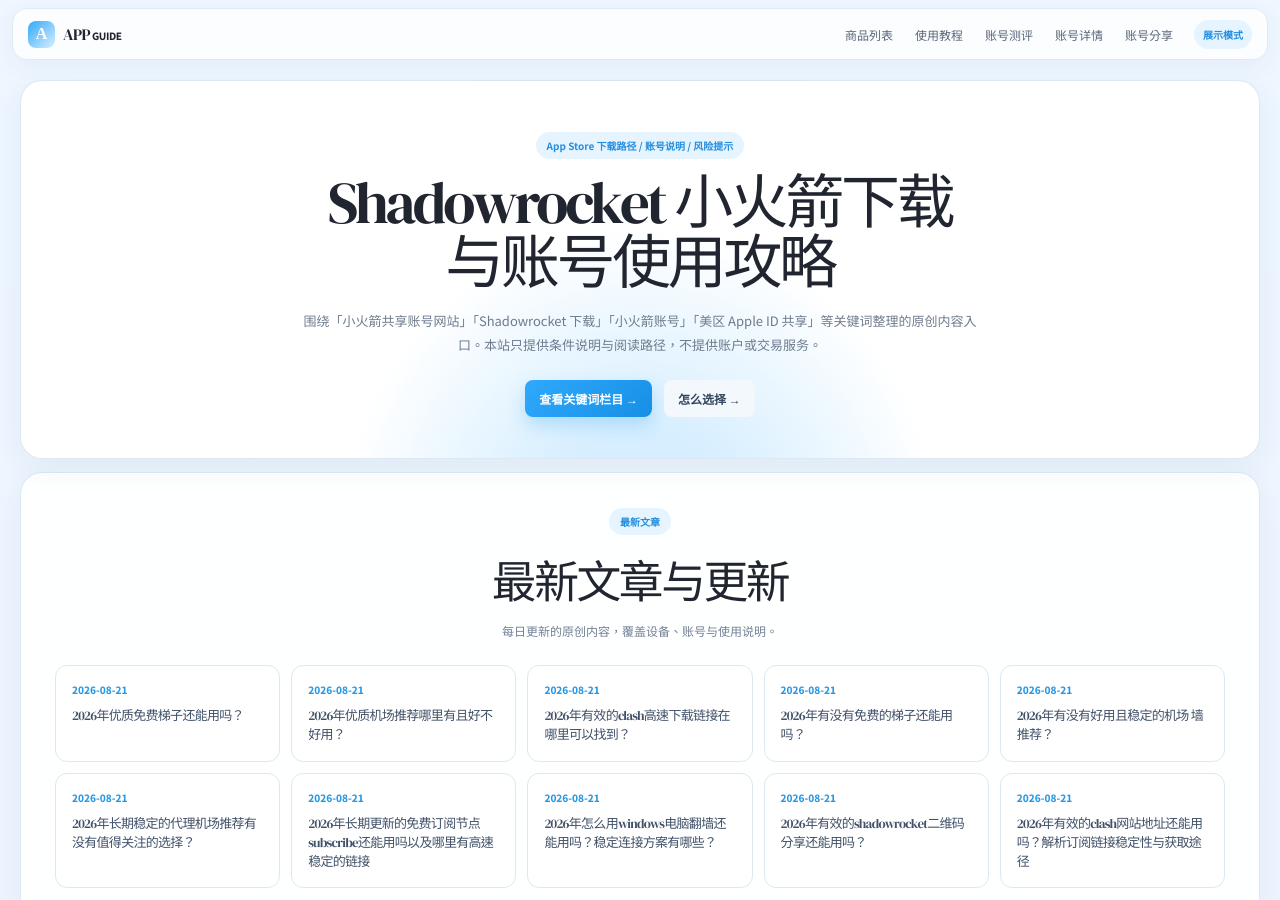
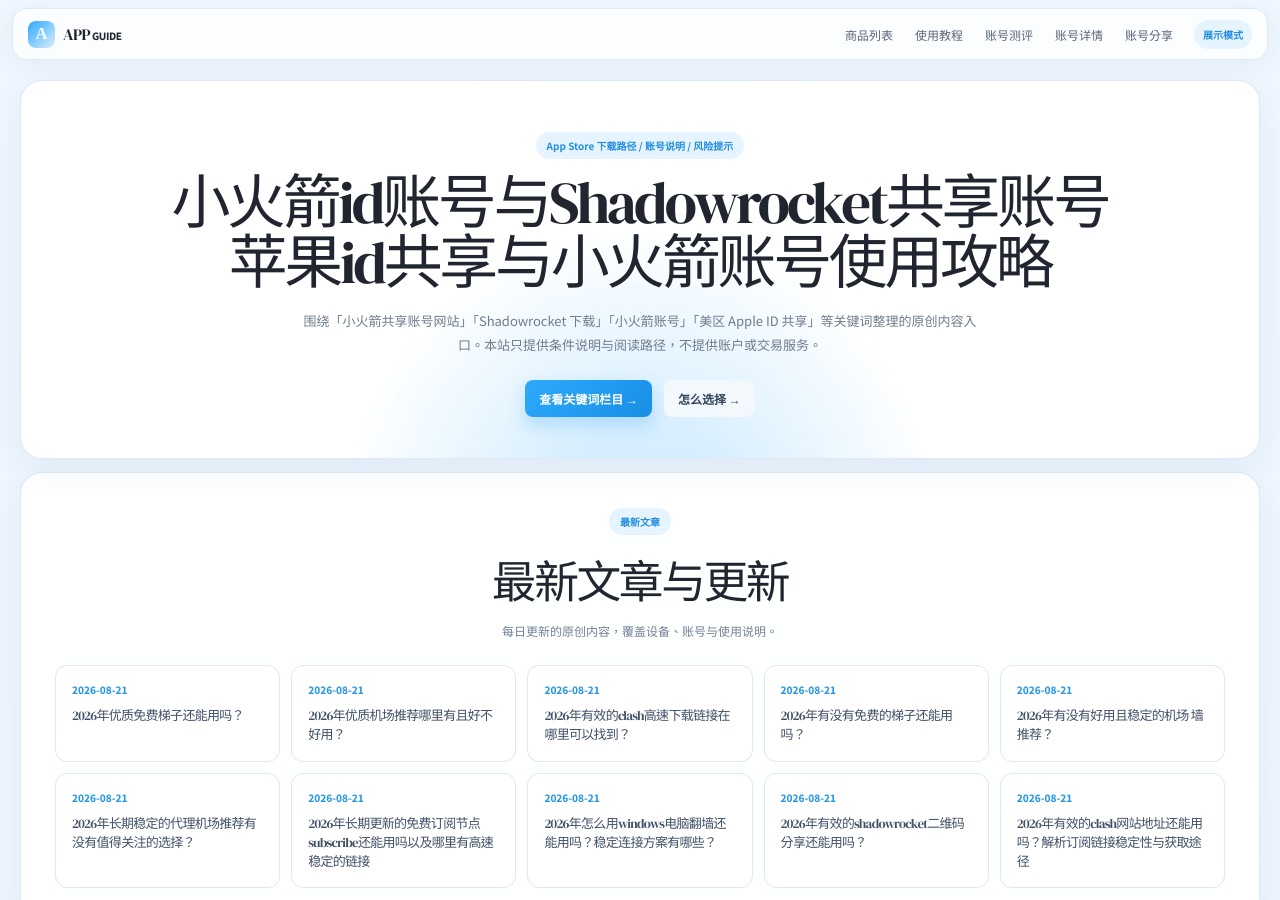
Before and after one commit to applezhanghao/applezhanghao.github.io, a Jekyll site: the page built from index.html, in a window 1280 px wide and 900 px high. Built offline with Jekyll 4.4.1, drawn with Linux system fonts in a browser that asks for light colours.

Commit message:
home: rewrite TDK+H1 around shared-account keywords

```diff
--- a/index.html
+++ b/index.html
@@ -1,10 +1,10 @@
 ---
 layout: default
-title: Shadowrocket小火箭下载与账号使用攻略
-description: Shadowrocket小火箭怎么下载？提供iOS下载安装、美区Apple ID账号说明、设备系统要求与账户安全指南，解决小火箭下载安装中的常见问题。
-keywords: shadowrocket下载,小火箭下载,小火箭账号,shadowrocket账号,美区apple id,小火箭安装
+title: 小火箭共享账号网站：Shadowrocket小火箭id账号与苹果id共享攻略
+description: 小火箭id账号、shadowrocket共享账号、小火箭账号共享、共享id、苹果id共享怎么用？小火箭共享账号网站围绕这些关键词整理设备条件、下载路径与账户安全使用说明。
+keywords: 小火箭id账号,shadowrocket共享账号,小火箭账号共享,共享id,小火箭账号,小火箭共享账号,小火箭共享id,小火箭id,苹果id共享,小火箭共享账号网站
 ---
-<section class="hero card"><span class="pill">App Store 下载路径 / 账号说明 / 风险提示</span><h1>Shadowrocket 小火箭下载<br>与账号使用攻略</h1><p>围绕「小火箭共享账号网站」「Shadowrocket 下载」「小火箭账号」「美区 Apple ID 共享」等关键词整理的原创内容入口。本站只提供条件说明与阅读路径，不提供账户或交易服务。</p><div class="hero-actions"><a class="button" href="#faq">查看关键词栏目 →</a><a class="text-link" href="{{ '/download-shadowrocket/' | relative_url }}">怎么选择 →</a></div></section>
+<section class="hero card"><span class="pill">App Store 下载路径 / 账号说明 / 风险提示</span><h1>小火箭id账号与Shadowrocket共享账号<br>苹果id共享与小火箭账号使用攻略</h1><p>围绕「小火箭共享账号网站」「Shadowrocket 下载」「小火箭账号」「美区 Apple ID 共享」等关键词整理的原创内容入口。本站只提供条件说明与阅读路径，不提供账户或交易服务。</p><div class="hero-actions"><a class="button" href="#faq">查看关键词栏目 →</a><a class="text-link" href="{{ '/download-shadowrocket/' | relative_url }}">怎么选择 →</a></div></section>
 <section class="card latest-card"><div class="section-heading"><span class="pill">最新文章</span><h2>最新文章与更新</h2><p>每日更新的原创内容，覆盖设备、账号与使用说明。</p></div><div class="latest-grid">{% for post in site.posts limit:10 %}<article><span class="latest-date">{{ post.date | date: "%Y-%m-%d" }}</span><h3><a href="{{ post.url | relative_url }}">{{ post.title }}</a></h3></article>{% endfor %}</div></section>
 <section class="card support-card"><div class="section-heading"><span class="eyebrow">▣ 设备支持</span><h2>Shadowrocket 支持的 iOS 设备与系统要求</h2><p>先确认你的设备和系统版本是否符合应用开发者与官方商店所列要求。</p></div><div class="spec-grid"><div><span>支持设备</span><b>iPhone · iPad · iPod touch · Apple Vision · Apple TV · Mac</b></div><div><span>最低系统</span><b>iOS / iPadOS 13.0+；其他平台以 App Store 页面为准</b></div><div><span>安装包大小</span><b>53.8 MB <small>（iPhone / iPad 页面显示值）</small></b></div></div><div class="device-grid">{% for item in site.data.site.devices %}<div><span class="device-dot">◌</span><b>{{ item.name }}</b><span>{{ item.version }}</span></div>{% endfor %}</div><div class="warning">⊘ <b>提醒：</b>安装包大小会随版本与系统环境变化；安卓、Windows 与鸿蒙设备不能直接运行 iOS 版本应用。</div></section>
 <section class="route-grid">{% for item in site.data.site.routes %}<article class="route-card {{ item.tone }}"><div class="route-icon">{{ forloop.index | prepend: '0' }}</div><h2>{{ item.title }}</h2><p>{{ item.body }}</p><a href="{{ item.url | relative_url }}">查看 →</a></article>{% endfor %}</section>
```
